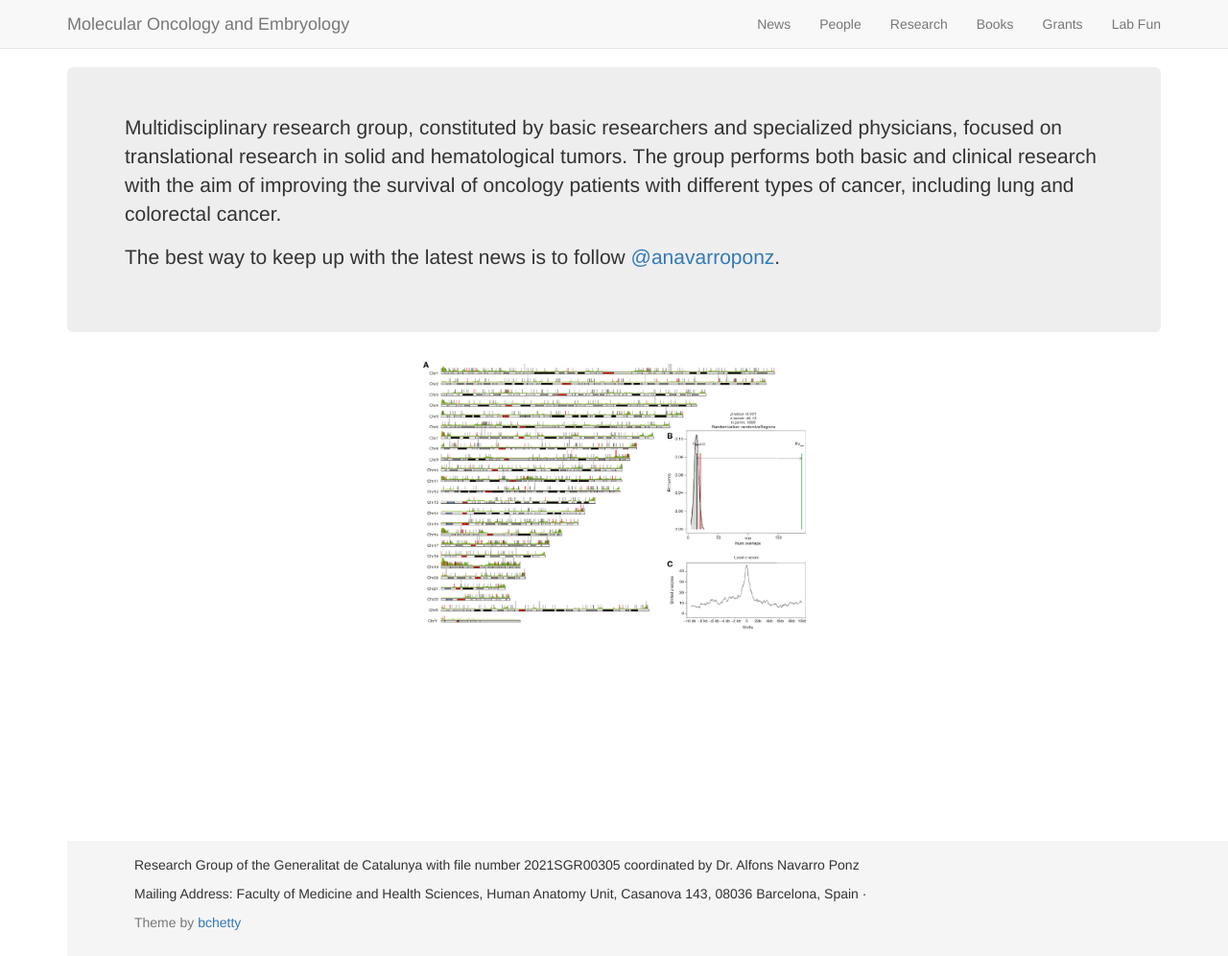
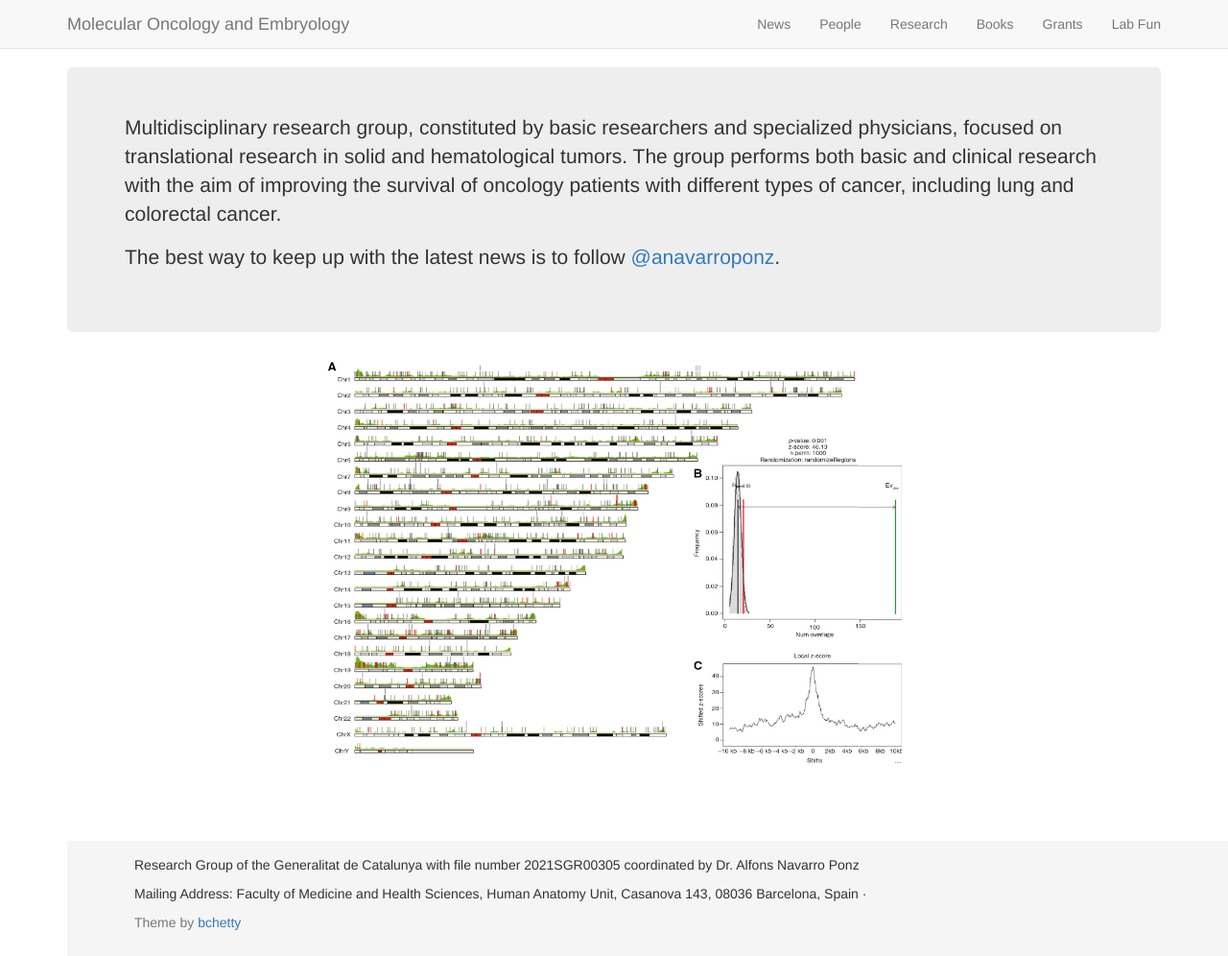
Before and after one commit to AlfonsNavarro/lab, a Jekyll site: the page built from index.html, in a window 1280 px wide and 996 px high. Shown: the whole window at 96% size. Built offline with Jekyll 4.4.1, drawn with Linux system fonts in a browser that asks for light colours; nearby versions of some CDN libraries; the list of posts is cut into pages by our own code.

Commit message:
prueba pagina peoples2.md

```diff
--- a/index.html
+++ b/index.html
@@ -14,7 +14,7 @@
 
 </div>
 
-<div style="max-width: 400px;margin-left: auto ; margin-right: auto ;">
+<div style="max-width: 1000px;margin-left: auto ; margin-right: auto ;">
 
 <script type="text/javascript" src="assets/js/jssor.slider-21.1.min.js"></script>
 <!-- use jssor.slider-21.1.debug.js instead for debug -->
```
